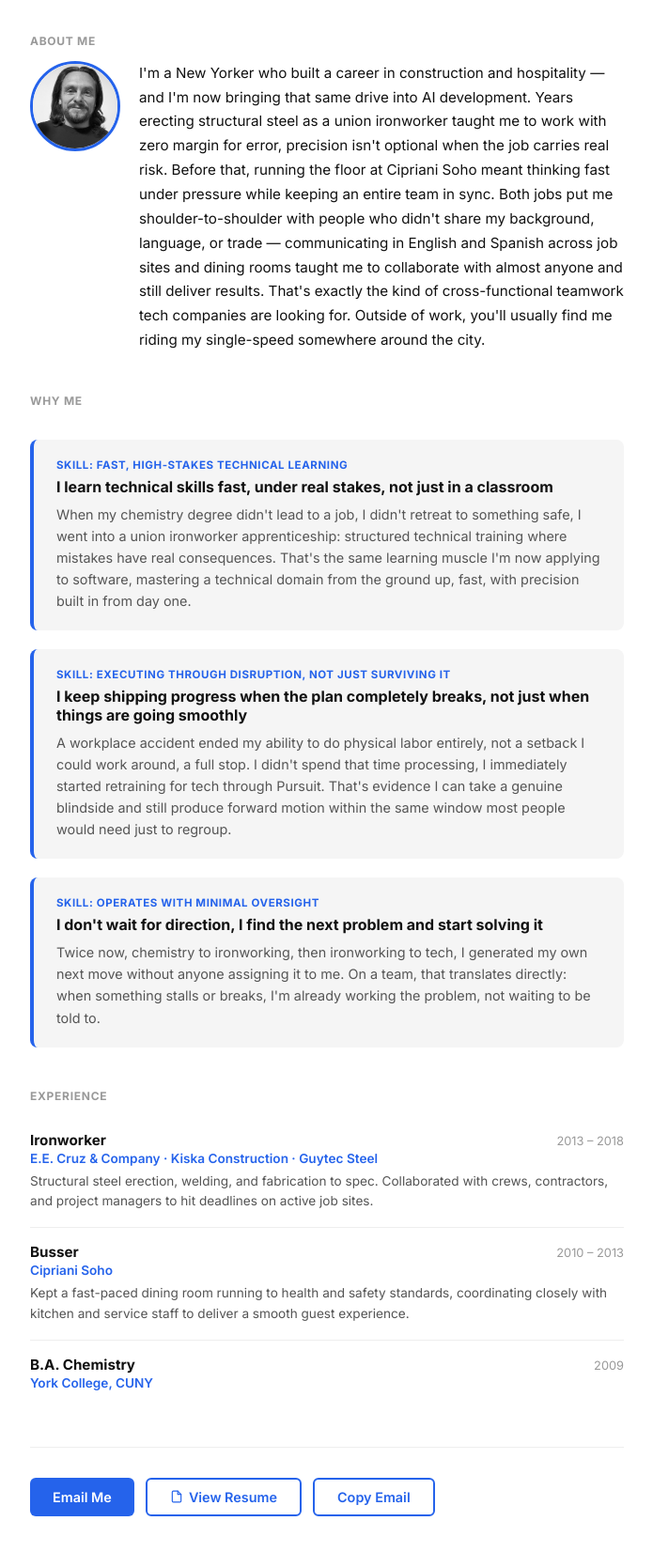
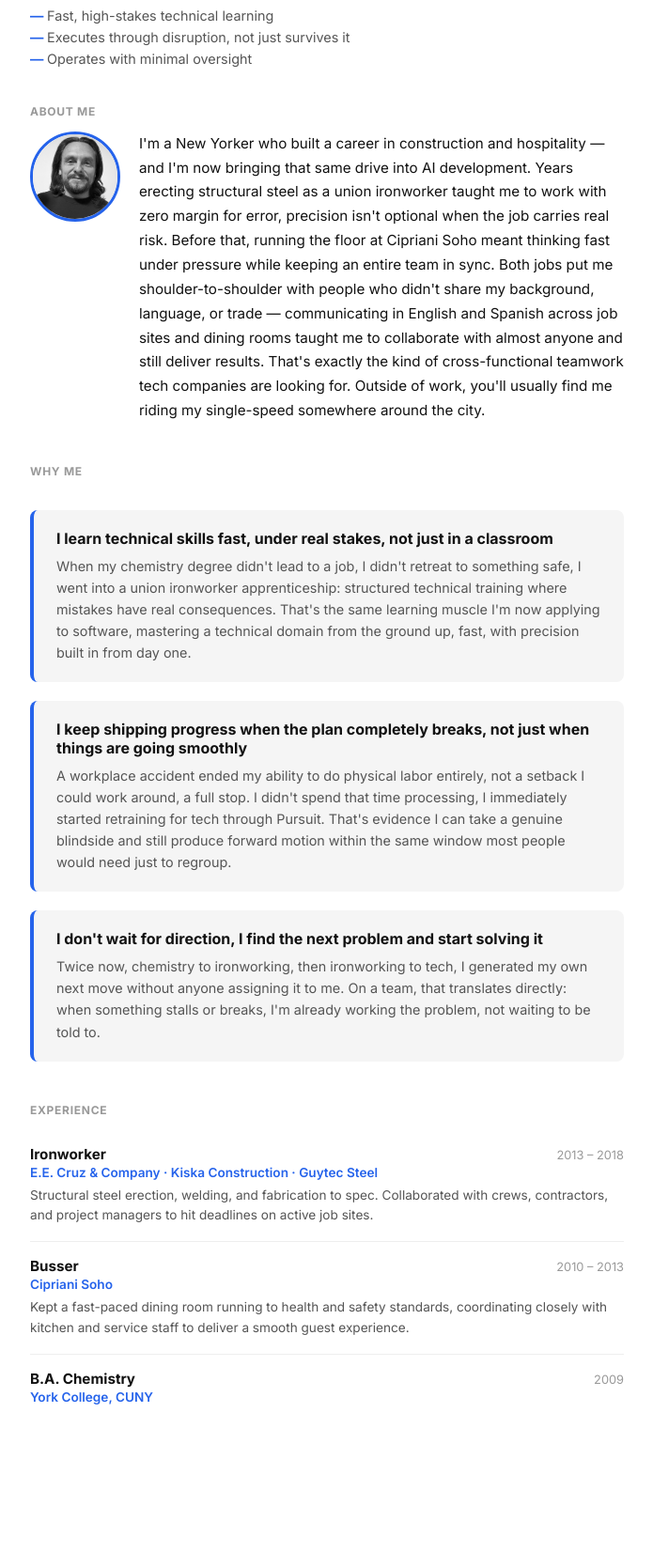
Before and after one commit to jonathanpatinopursuit/personalweb, a plain HTML site: page index.html in a window 1280 px wide. Shown: the part 218-1870 px from the top of the page at 94% size, without its empty margins (292-987 px from the left). After the commit the page ends 1833 px from the top, so only its background shows below. Drawn offline with Linux system fonts and the light colour scheme.

Commit message:
content: link hero skills to Why Me cards, drop standalone Contact section
Contact now goes straight to mailto from the nav instead of a scroll target.

```diff
--- a/index.html
+++ b/index.html
@@ -31,7 +31,7 @@
   html { scroll-behavior: smooth; }
   body { font-family: 'Inter', system-ui, sans-serif; background: var(--bg); color: var(--text); max-width: 680px; margin: 0 auto; padding: 60px 24px; transition: background 0.2s ease, color 0.2s ease; }
 
-  #about, #cards, #exp, #contact { scroll-margin-top: 76px; }
+  #about, #cards, #exp, #skill-learning, #skill-execution, #skill-oversight { scroll-margin-top: 76px; }
 
   nav { position: sticky; top: 0; background: var(--bg); border-bottom: 1px solid var(--border); padding: 14px 0; margin-bottom: 40px; z-index: 100; display: flex; align-items: center; justify-content: space-between; transition: background 0.2s ease, border-color 0.2s ease; }
   nav ul { list-style: none; display: flex; gap: 24px; }
@@ -43,6 +43,11 @@
   h1 { font-size: 3rem; font-weight: 900; line-height: 1.1; margin-bottom: 8px; }
   .tagline { font-size: 1.1rem; font-weight: 600; color: var(--accent); margin-bottom: 12px; }
   .bio { font-size: 0.95rem; color: var(--text-muted); line-height: 1.6; }
+  .skills-list { list-style: none; margin-top: 12px; display: flex; flex-direction: column; gap: 6px; }
+  .skills-list li { font-size: 0.9rem; padding-left: 18px; position: relative; }
+  .skills-list li::before { content: "—"; position: absolute; left: 0; color: var(--accent); font-weight: 700; }
+  .skills-list a { color: var(--text-muted); text-decoration: none; }
+  .skills-list a:hover { color: var(--accent); text-decoration: underline; }
 
   .section-label { font-size: 0.75rem; text-transform: uppercase; letter-spacing: 0.06em; color: var(--text-faint); font-weight: 700; margin-bottom: 14px; }
 
@@ -60,7 +65,6 @@
 
   .cards { display: flex; flex-direction: column; gap: 20px; margin-bottom: 44px; }
   .card { background: var(--card-bg); border-left: 4px solid var(--accent); border-radius: 8px; padding: 20px 24px; }
-  .card-skill { font-size: 0.72rem; text-transform: uppercase; letter-spacing: 0.05em; color: var(--accent); font-weight: 700; margin-bottom: 6px; }
   .card h2 { font-size: 1rem; font-weight: 700; margin-bottom: 8px; color: var(--text); }
   .card p { font-size: 0.9rem; color: var(--text-muted); line-height: 1.6; }
 
@@ -94,13 +98,18 @@
     <li><a href="#about">About</a></li>
     <li><a href="#cards">Why Me</a></li>
     <li><a href="#exp">Experience</a></li>
-    <li><a href="#contact">Contact</a></li>
+    <li><a href="mailto:Jonathan8773@gmail.com?subject=Let's%20connect">Contact</a></li>
   </ul>
   <button class="theme-toggle" id="themeToggle" type="button" aria-label="Toggle dark mode">🌙</button>
 </nav>
 
 <div class="hero">
   <h1>Jonathan Patino</h1>
+  <ul class="skills-list">
+    <li><a href="#skill-learning">Fast, high-stakes technical learning</a></li>
+    <li><a href="#skill-execution">Executes through disruption, not just survives it</a></li>
+    <li><a href="#skill-oversight">Operates with minimal oversight</a></li>
+  </ul>
 </div>
 
 <div class="about reveal" id="about">
@@ -113,18 +122,15 @@
 
 <div class="cards reveal" id="cards">
   <div class="section-label">Why Me</div>
-  <div class="card">
-    <div class="card-skill">Skill: fast, high-stakes technical learning</div>
+  <div class="card" id="skill-learning">
     <h2>I learn technical skills fast, under real stakes, not just in a classroom</h2>
     <p>When my chemistry degree didn't lead to a job, I didn't retreat to something safe, I went into a union ironworker apprenticeship: structured technical training where mistakes have real consequences. That's the same learning muscle I'm now applying to software, mastering a technical domain from the ground up, fast, with precision built in from day one.</p>
   </div>
-  <div class="card">
-    <div class="card-skill">Skill: executing through disruption, not just surviving it</div>
+  <div class="card" id="skill-execution">
     <h2>I keep shipping progress when the plan completely breaks, not just when things are going smoothly</h2>
     <p>A workplace accident ended my ability to do physical labor entirely, not a setback I could work around, a full stop. I didn't spend that time processing, I immediately started retraining for tech through Pursuit. That's evidence I can take a genuine blindside and still produce forward motion within the same window most people would need just to regroup.</p>
   </div>
-  <div class="card">
-    <div class="card-skill">Skill: operates with minimal oversight</div>
+  <div class="card" id="skill-oversight">
     <h2>I don't wait for direction, I find the next problem and start solving it</h2>
     <p>Twice now, chemistry to ironworking, then ironworking to tech, I generated my own next move without anyone assigning it to me. On a team, that translates directly: when something stalls or breaks, I'm already working the problem, not waiting to be told to.</p>
   </div>
@@ -160,19 +166,10 @@
   </div>
 </div>
 
-<div class="contact reveal" id="contact">
-  <a class="btn-primary" href="mailto:Jonathan8773@gmail.com?subject=Let's%20connect">Email Me</a>
-  <a class="btn-outline" href="resume.pdf" target="_blank" rel="noopener">
-    <svg viewBox="0 0 24 24" fill="none" stroke-width="2" stroke-linecap="round" stroke-linejoin="round"><path d="M14 2H6a2 2 0 0 0-2 2v16a2 2 0 0 0 2 2h12a2 2 0 0 0 2-2V8Z"/><polyline points="14 2 14 8 20 8"/></svg>
-    View Resume
-  </a>
-  <button class="btn-outline" onclick="copyEmail()">Copy Email</button>
-  <div class="copy-note" id="copyNote">✓ Email copied to clipboard</div>
-</div>
 
 <script>
 const navLinks = document.querySelectorAll('nav a');
-const sections = document.querySelectorAll('#about, #cards, #exp, #contact');
+const sections = document.querySelectorAll('#about, #cards, #exp');
 
 const spyObserver = new IntersectionObserver((entries) => {
   entries.forEach((entry) => {
@@ -207,13 +204,6 @@ themeToggle.addEventListener('click', () => {
   updateThemeIcon();
 });
 
-function copyEmail() {
-  navigator.clipboard.writeText('Jonathan8773@gmail.com').then(() => {
-    const note = document.getElementById('copyNote');
-    note.style.display = 'block';
-    setTimeout(() => note.style.display = 'none', 3000);
-  });
-}
 </script>
 </body>
 </html>
```
